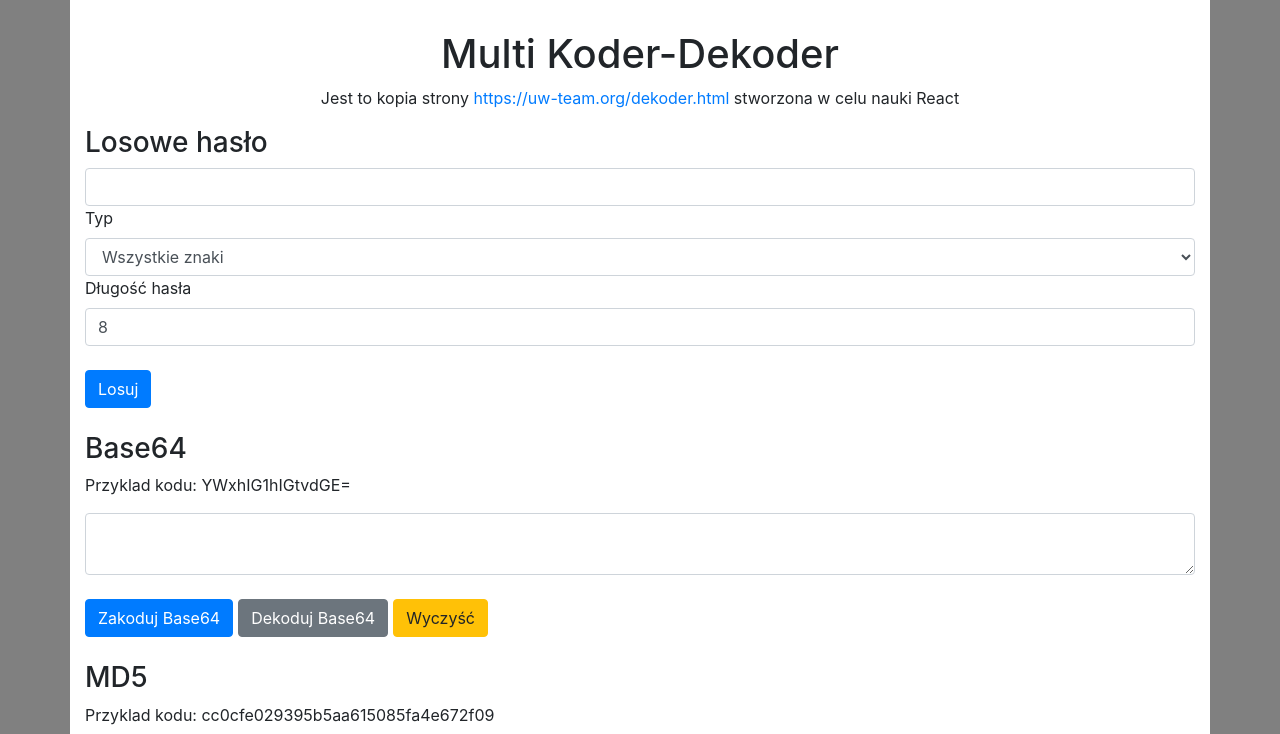
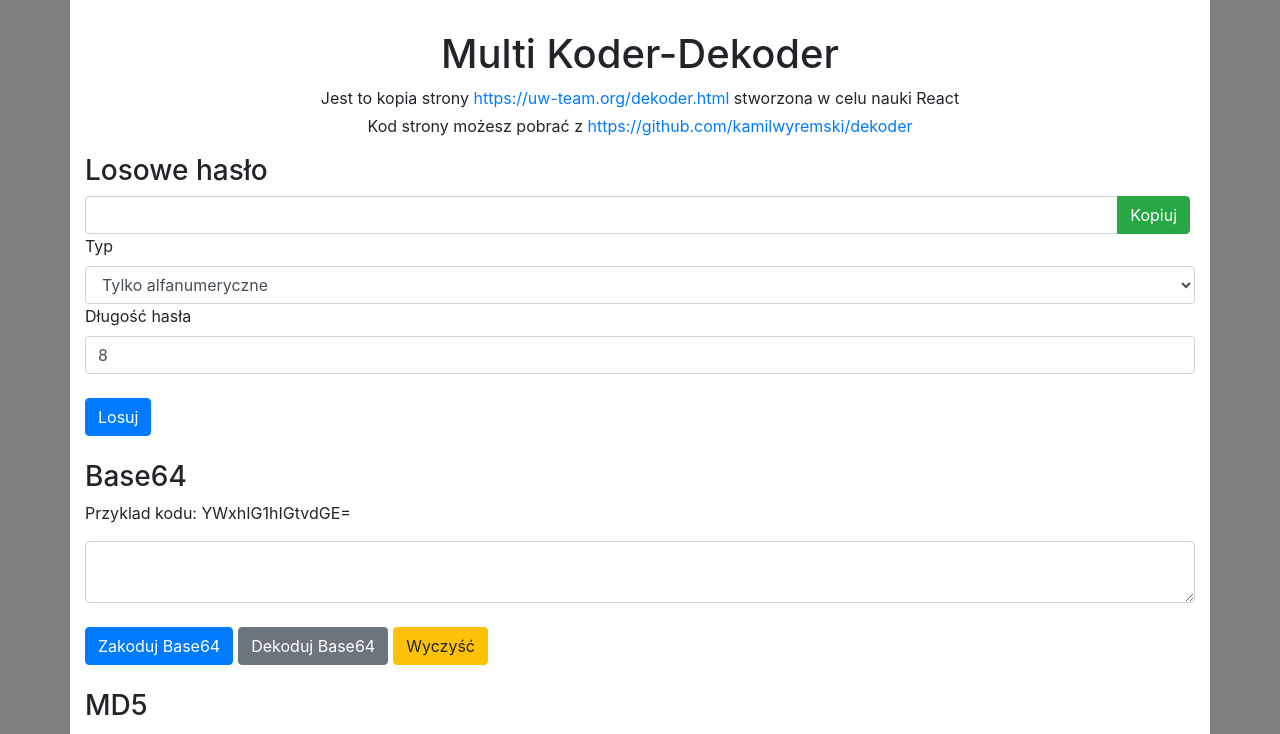
Before and after one commit to kamilwyremski/dekoder, a React (Create React App) app: page / in a window 1280 px wide. Shown: the top 734 px of the page. Built offline with nearby package versions, Linux system fonts and the light colour scheme.

Commit message:
Kopiuj do schowka hasło

```diff
--- a/src/App.js
+++ b/src/App.js
@@ -5,12 +5,13 @@ import { encode64, decode64, toAscii, Caesar, hexdecode, atbash, xorek } from '.
 import { hex_md5 } from './resources/js/md5';
 import { hex_sha1 } from './resources/js/sha1';
 
+
 class App extends Component {
   constructor(props) {
     super();
     this.state = {
       input_losowe_haslo: '',
-      input_losowe_haslo_typ: 'all',
+      input_losowe_haslo_typ: 'alfa',
       input_losowe_haslo_dlugosc: 8,
       input_base64: '',
       input_md5: '',
@@ -22,7 +23,8 @@ class App extends Component {
       input_hex: '',
       input_atbash: '',
       input_xor: '',
-      input_xor_klucz: 6
+      input_xor_klucz: 6,
+      alertCopyToClipboard: false
     };
     this.handleChange = this.handleChange.bind(this);
   }
@@ -104,16 +106,48 @@ class App extends Component {
   handleChange(event) {
     this.setState({[event.target.name]: event.target.value});
   }
+
+  copyPassToClip = () => {
+    this.setState({
+      alertCopyToClipboard: true
+    })
+    setTimeout(() => {
+      this.setState({
+        alertCopyToClipboard: false
+      })
+    }, 1500);
+    let selBox = document.createElement('textarea');
+    selBox.style.position = 'fixed';
+    selBox.style.left = '0';
+    selBox.style.top = '0';
+    selBox.style.opacity = '0';
+    selBox.value = this.state.input_losowe_haslo;
+    document.body.appendChild(selBox);
+    selBox.focus();
+    selBox.select();
+    document.execCommand('copy');
+    document.body.removeChild(selBox);
+  }
+
   render() {
     return (
       <div className="container">
         <div className="text-center">
           <h1>Multi Koder-Dekoder</h1>
-          <p>Jest to kopia strony <a href="https://uw-team.org/dekoder.html">https://uw-team.org/dekoder.html</a> stworzona w celu nauki React</p>
+          <p className="mb-1">Jest to kopia strony <a href="https://uw-team.org/dekoder.html">https://uw-team.org/dekoder.html</a> stworzona w celu nauki React</p>
+          <p>Kod strony możesz pobrać z <a href="https://github.com/kamilwyremski/dekoder">https://github.com/kamilwyremski/dekoder</a></p>
         </div>
 
         <h3>Losowe hasło</h3>
-        <input type="text" name="input_losowe_haslo" className="form-control" value={this.state.input_losowe_haslo} onChange={this.handleChange} />
+        <div className="input-group">
+          <input type="text" name="input_losowe_haslo" className="form-control" value={this.state.input_losowe_haslo} onChange={this.handleChange} />
+          <div className="input-group-append">
+            <button className="btn btn-success" type="button" onClick={this.copyPassToClip} >Kopiuj</button>
+          </div>
+        </div>
+
+        {this.state.alertCopyToClipboard && <div className="alert alert-success fade in show" id="alert_copy_to_clipboard">Pomyślnie skopiowano do schowka</div>}
+
         <label>Typ</label>
         <select name="input_losowe_haslo_typ" value={this.state.input_losowe_haslo_typ} onChange={this.handleChange} className="form-control">
           <option value="alfa">Tylko alfanumeryczne</option>
```
